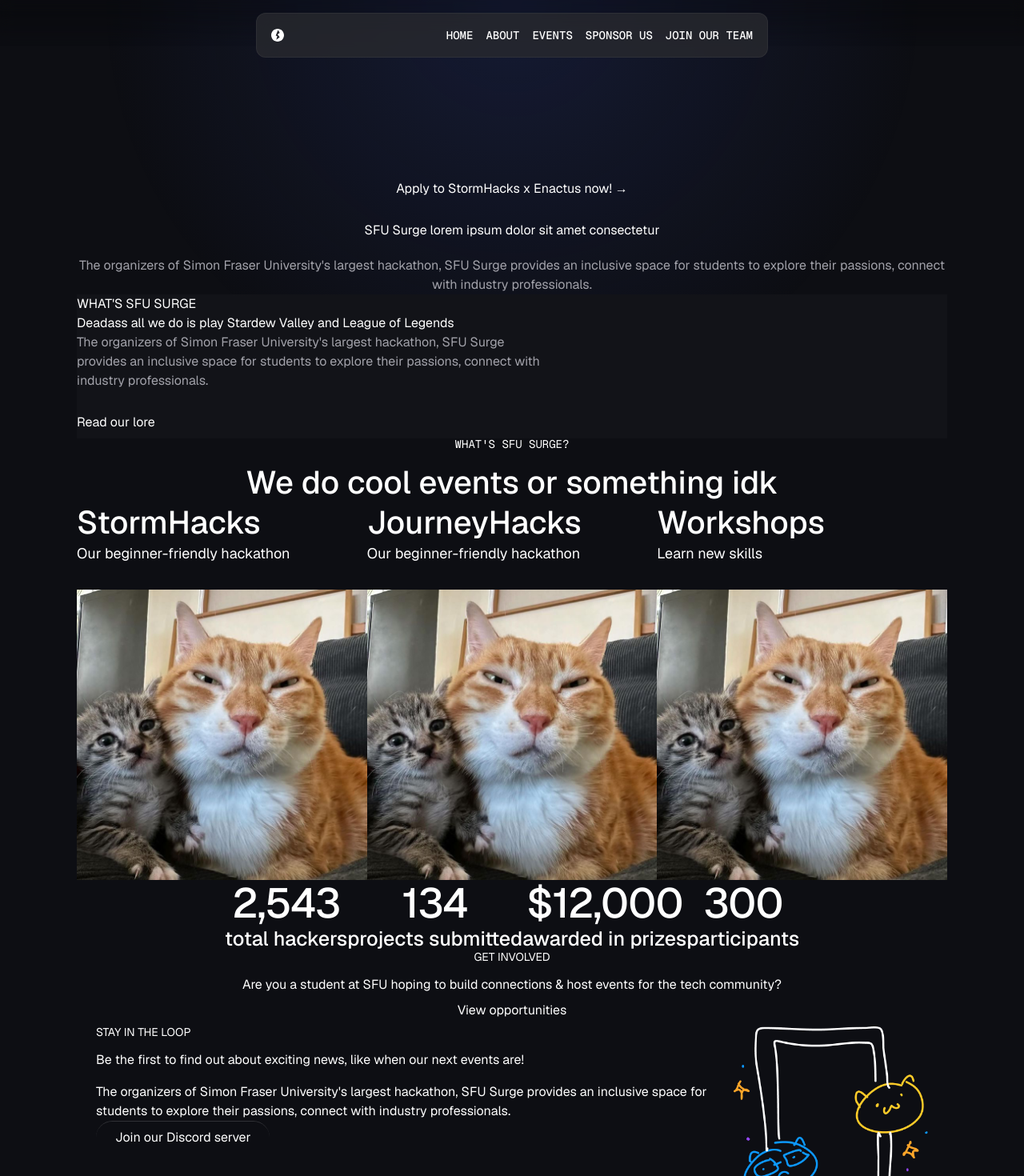
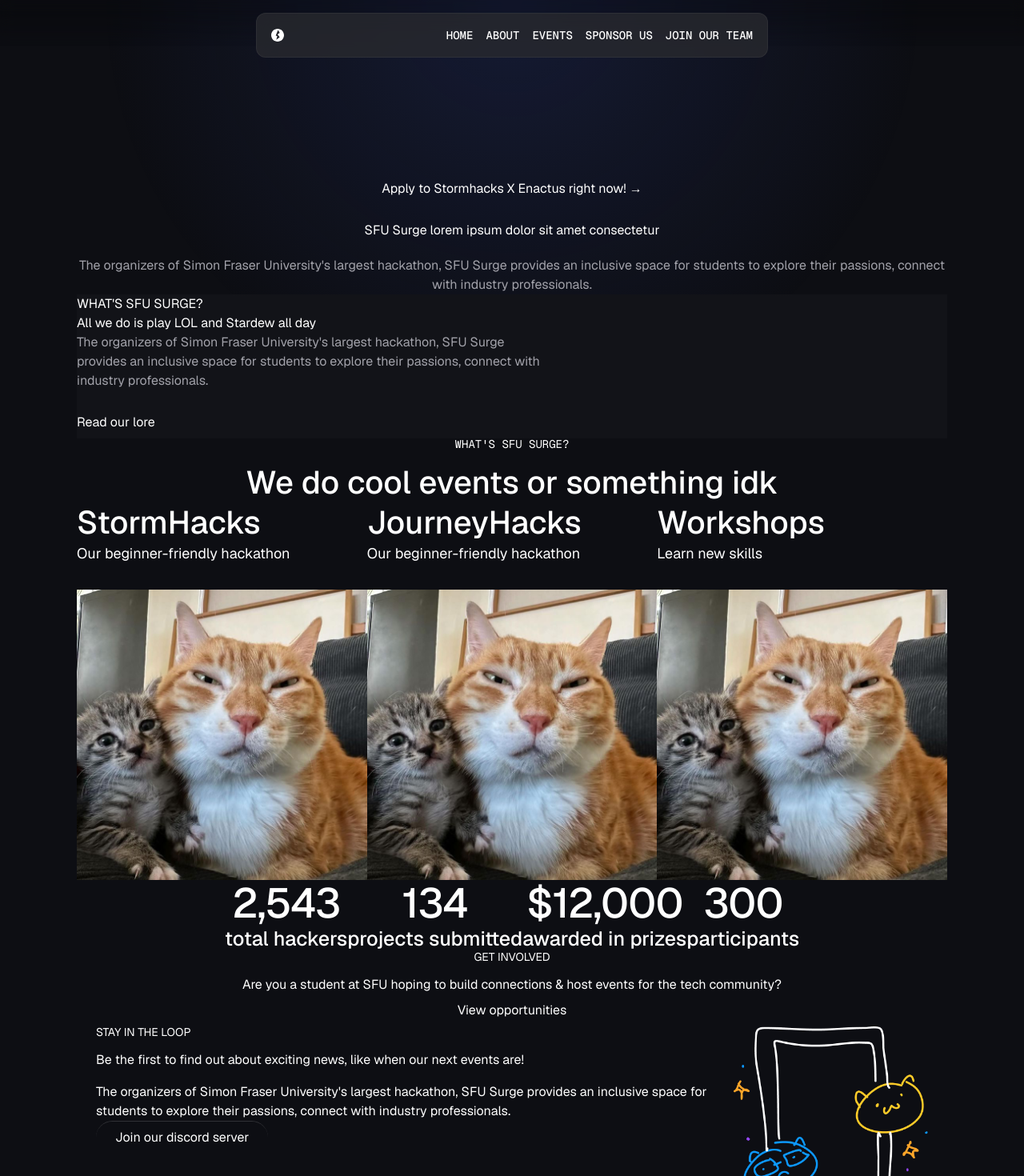
Before and after one commit to sfusurge/surge_website, a Next.js app: page / in a window 1280 px wide. Shown: the top 1470 px of the page at 80% size. Built offline with nearby package versions, Linux system fonts and the light colour scheme.

Commit message:
refactored all existing sections to use text content JSON

```diff
--- a/public/content/text_content.json
+++ b/public/content/text_content.json
@@ -1,8 +1,30 @@
 {
-    "homepage": {
-        "events": {
-            "title": "WHAT'S SFU SURGE?",
-            "subtitle": "We do cool events or something idk"
-        }
+  "homepage": {
+    "landing": {
+      "button_text": "Apply to Stormhacks X Enactus right now! →",
+      "title": "SFU Surge lorem ipsum dolor sit amet consectetur",
+      "subtitle": "The organizers of Simon Fraser University's largest hackathon, SFU Surge provides an inclusive space for students to explore their passions, connect with industry professionals.",
+      "card": {
+        "subtitle": "WHAT'S SFU SURGE?",
+        "title": "All we do is play LOL and Stardew all day",
+        "paragraph": "The organizers of Simon Fraser University's largest hackathon, SFU Surge provides an inclusive space for students to explore their passions, connect with industry professionals.",
+        "button_text": "Read our lore"
+      }
+    },
+    "events": {
+      "title": "WHAT'S SFU SURGE?",
+      "subtitle": "We do cool events or something idk"
+    },
+    "involvement": {
+      "subtitle": "Get Involved",
+      "title": "Are you a student at SFU hoping to build connections & host events for the tech community?",
+      "button_text": "View opportunities",
+      "card": {
+        "subtitle": "STAY IN THE LOOP",
+        "title": "Be the first to find out about exciting news, like when our next events are!",
+        "paragraph": "The organizers of Simon Fraser University's largest hackathon, SFU Surge provides an inclusive space for students to explore their passions, connect with industry professionals.",
+        "button_text": "Join our discord server"
+      }
     }
+  }
 }
--- a/src/sections/Involvement.jsx
+++ b/src/sections/Involvement.jsx
@@ -1,6 +1,8 @@
-import React from 'react';
+import React from "react";
 import InvolvementImage from "/public/involvement.png";
-import Image from 'next/image';
+import Image from "next/image";
+
+import text_content from "/public/content/text_content.json";
 
 const Involvement = () => {
   return (
@@ -8,16 +10,16 @@ const Involvement = () => {
       <div className="w-full md:w-[594px] md:h-[264px] flex flex-col justify-center items-center text-center mb-16">
         <div className="text-center mb-16">
           <h2 className="text-brand-primary uppercase tracking-wider text-s mb-4">
-            Get Involved
+            {text_content.homepage.involvement.subtitle}
           </h2>
           <h1 className="text-3xl mb-6">
-              Are you a student at SFU hoping to build connections & host events for the tech community?
+            {text_content.homepage.involvement.title}
           </h1>
           <button className="bg-brand-primary hover:bg-brand-primary-hover text-primary py-2 px-6 rounded-custom-radius transition">
             <a
               href="#opportunities" // TODO: Replace with the actual link URL
             >
-                  View opportunities
+              {text_content.homepage.involvement.button_text}
             </a>
           </button>
         </div>
@@ -26,23 +28,20 @@ const Involvement = () => {
         <div className="flex flex-col md:flex-row items-start custom-gap">
           <div className="flex-1">
             <h2 className="uppercase tracking-wider text-brand-primary text-s mb-4">
-              Stay in the Loop
+              {text_content.homepage.involvement.card.subtitle}
             </h2>
             <h1 className="text-3xl mb-4">
-              Be the first to find out about exciting news, like when our next
-              events are!
+              {text_content.homepage.involvement.card.title}
             </h1>
             <p className="text-gray-400 mb-8">
-              The organizers of Simon Fraser University's largest hackathon, SFU
-              Surge provides an inclusive space for students to explore their
-              passions, connect with industry professionals.
+              {text_content.homepage.involvement.card.paragraph}
             </p>
             <button className="button-link bg-brand-primary hover:bg-brand-primary-hover text-primary py-2 px-6 rounded-custom-radius transition">
               <a
                 href="#discord" // TODO: Replace with the actual link URL
                 // mobile layout in figma shows "Read our lore" - TODO: update to correct text
               >
-                    Join our Discord server
+                {text_content.homepage.involvement.card.button_text}
               </a>
             </button>
           </div>
--- a/src/sections/Landing.jsx
+++ b/src/sections/Landing.jsx
@@ -1,7 +1,8 @@
-import Background from "/public/assets/landing.png"
+import Background from "/public/assets/landing.png";
 import BodyImage from "/public/assets/landing-2.png";
 import Image from "next/image";
 
+import text_content from "/public/content/text_content.json";
 // gray box
 // meet the team branch has blue color
 function Landing() {
@@ -9,15 +10,13 @@ function Landing() {
     <div>
       <div className="flex flex-col items-center justify-center">
         <button className="bg-surface text-text-primary px-4 py-2 rounded-custom-radius hover:bg-brand-primary-hover">
-          Apply to StormHacks x Enactus now! &rarr;
+          {text_content.homepage.landing.button_text}
         </button>
         <h1 className="mt-5 text-3xl max-w-lg text-center text-text-primary">
-          SFU Surge lorem ipsum dolor sit amet consectetur
+          {text_content.homepage.landing.title}
         </h1>
         <p className="mt-5 text-center max-w-lg text-text-secondary">
-          The organizers of Simon Fraser University's largest hackathon, SFU
-          Surge provides an inclusive space for students to explore their
-          passions, connect with industry professionals.
+          {text_content.homepage.landing.subtitle}
         </p>
         <div className="relative w-full max-w-4xl h-[25rem]">
           <Image
@@ -30,19 +29,22 @@ function Landing() {
         </div>
       </div>
 
-      <div className="flex flex-col-reverse md:flex-row pb-5 mb-5 md:mt-20 justify-between px-5 md:px-10 md:py-8 rounded-custom-radius items-center" style={{ backgroundColor: "rgba(18, 19, 24, 1)" }}>
+      <div
+        className="flex flex-col-reverse md:flex-row pb-5 mb-5 md:mt-20 justify-between px-5 md:px-10 md:py-8 rounded-custom-radius items-center"
+        style={{ backgroundColor: "rgba(18, 19, 24, 1)" }}
+      >
         <div className="">
-          <h2 className="text-brand-primary">WHAT'S SFU SURGE</h2>
+          <h2 className="text-brand-primary">
+            {text_content.homepage.landing.card.subtitle}
+          </h2>
           <h1 className="text-text-primary mt-2 text-2xl max-w-lg">
-            Deadass all we do is play Stardew Valley and League of Legends
+            {text_content.homepage.landing.card.title}
           </h1>
           <p className="mt-3 text-text-secondary max-w-lg">
-            The organizers of Simon Fraser University's largest hackathon, SFU
-            Surge provides an inclusive space for students to explore their
-            passions, connect with industry professionals.
+            {text_content.homepage.landing.card.paragraph}
           </p>
           <button className="mt-5 bg-brand-primary text-text-primary px-4 py-2 rounded-custom-radius hover:bg-brand-primary-hover">
-            Read our lore
+            {text_content.homepage.landing.card.button_text}
           </button>
         </div>
         <div className="relative w-full max-w-2xl h-80 mb-12">
```
Also changed, not shown: src/sections/Events.jsx (+26 -42 lines). Lines whose indentation alone changed are shown as unchanged.
